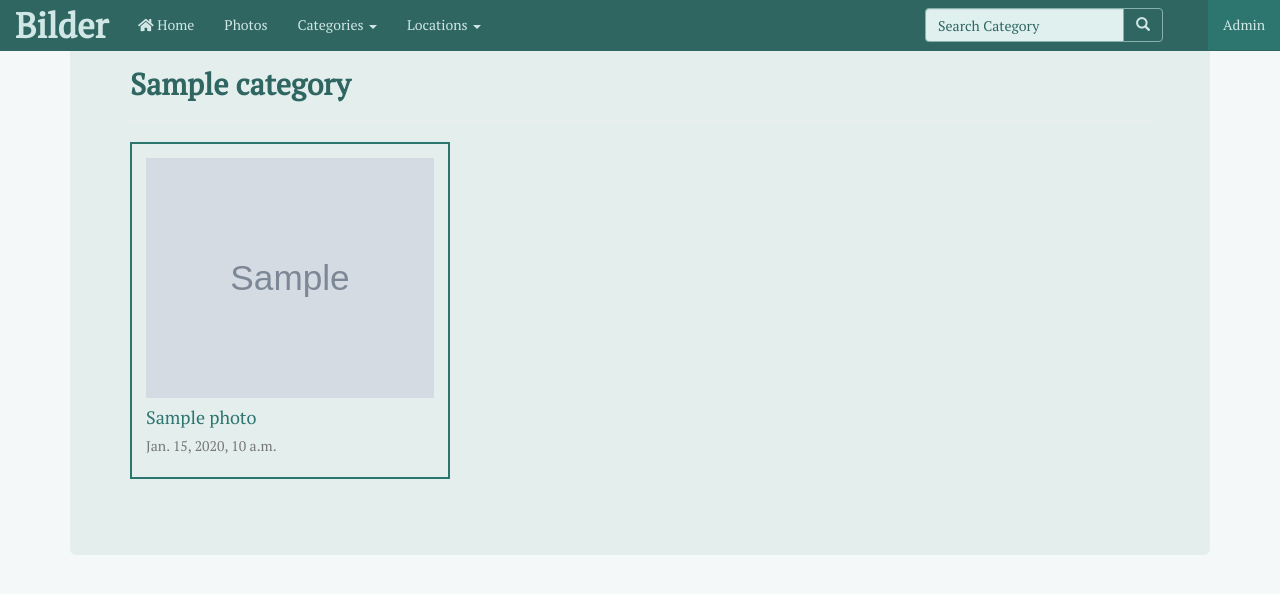
After one commit to Collin9726/Bilder, a Django app: template photos/templates/category.html in a window 1280 px wide. The commit adds this page. Shown: the top 594 px of the page. Run offline with Django 3.2, Linux system fonts and the light colour scheme; the template is opened without the code that fills it: most values are stand-ins (such as "Sample title", 1, 10 or a date in 2020); grey boxes marked "Sample" are stand-in pictures; some libraries are stand-ins or nearby versions.

Commit message:
add all-photos, all-category, and specific category pages

```diff
--- /dev/null
+++ b/photos/templates/category.html
@@ -0,0 +1,36 @@
+{%extends 'base.html'%}
+
+{% block content %}
+{{block.super}}
+
+<div class="container">
+    <div class="row">
+        <div class="col-xs-12 home-page">
+            <div class="jumbotron">
+                <div class="row display-flex">
+                    <div class="col-xs-12">
+                        <h2><b>{{category.category_name}}</b></h2>
+                        <hr>
+                    </div>
+                    {% for photo in photos %}
+
+                    <div class="col-xs-12 col-sm-6 col-md-4 cards">
+                        <div class="card">
+                            <a href="../photo/{{photo.id}}"><img class="card-img-top" src="{{photo.image_url.url}}" alt="{{photo.image_name}}"></a>
+                            <div class="card-body">
+                                <h4 class="card-title">{{photo.image_name}}</h4>
+                                <h5 class="card-subtitle mb-2 text-muted">{{photo.post_date}}</h5>
+                            </div>
+                        </div>
+                    </div>
+
+                    {% empty %}
+
+                    {% endfor %}
+                 </div>
+            </div>
+        </div>
+    </div>
+</div>
+
+{% endblock %}
--- a/photos/templates/navbar.html
+++ b/photos/templates/navbar.html
@@ -22,7 +22,7 @@
           <div class="collapse navbar-collapse" id="bs-example-navbar-collapse-1">
             <ul class="nav navbar-nav">
               <li><a href="/"><span class="fa fa-home"></span> Home <span class="sr-only">(current)</span></a></li>
-              <li><a href="/home">Photos</a></li>
+              <li><a href="/all-photos">Photos</a></li>
               <li class="dropdown">
                 <a href="#" class="dropdown-toggle" data-toggle="dropdown" role="button" aria-haspopup="true" aria-expanded="false">Categories <span class="caret"></span></a>
                 <ul class="dropdown-menu">
@@ -32,7 +32,7 @@
 
                   {% endfor %}
                   <li role="separator" class="divider"></li>
-                  <li><a href="#">All categories</a></li>
+                  <li><a href="/all-categories">All categories</a></li>
                 </ul>
               </li>
               <li class="dropdown">
--- a/photos/templates/welcome.html
+++ b/photos/templates/welcome.html
@@ -17,7 +17,7 @@
                         <h1 class="font-thick">Bilder</h1>
                         <h2>My Gallery Application</h2>
                         <br>
-                        <a href="/home"><button class="btn">View photos</button></a>
+                        <a href="/all-photos"><button class="btn">View photos</button></a>
                     </div>
                 </div>
             </div>
--- a/photos/urls.py
+++ b/photos/urls.py
@@ -5,8 +5,10 @@ from . import views
 
 urlpatterns=[
     url(r'^$',views.welcome,name = 'welcome'),
-    url(r'^home/$', views.home, name = 'home'),
+    url(r'^all-photos/$', views.all_photos, name = 'all_photos'),
+    url(r'^all-categories/$', views.all_categories, name = 'all_categories'),
     url(r'^photo/(\d+)',views.display_photo,name = 'display_photo'),
+    url(r'^category/(\d+)',views.display_category,name = 'display_category'),
 ]
 
 if settings.DEBUG:
--- a/static/css/photosapp.css
+++ b/static/css/photosapp.css
@@ -204,7 +204,7 @@ html, body{
 }
 
 .cards{
-    margin-bottom: 1em;
+    margin-bottom: 2em;
 }
 
 .photo-page .card{
```
Also changed, not shown: photos/templates/all-photos.html (added, +36 -0 lines), photos/views.py (+24 -2 lines), photos/templates/all-categories.html (renamed from photos/templates/all.html).
